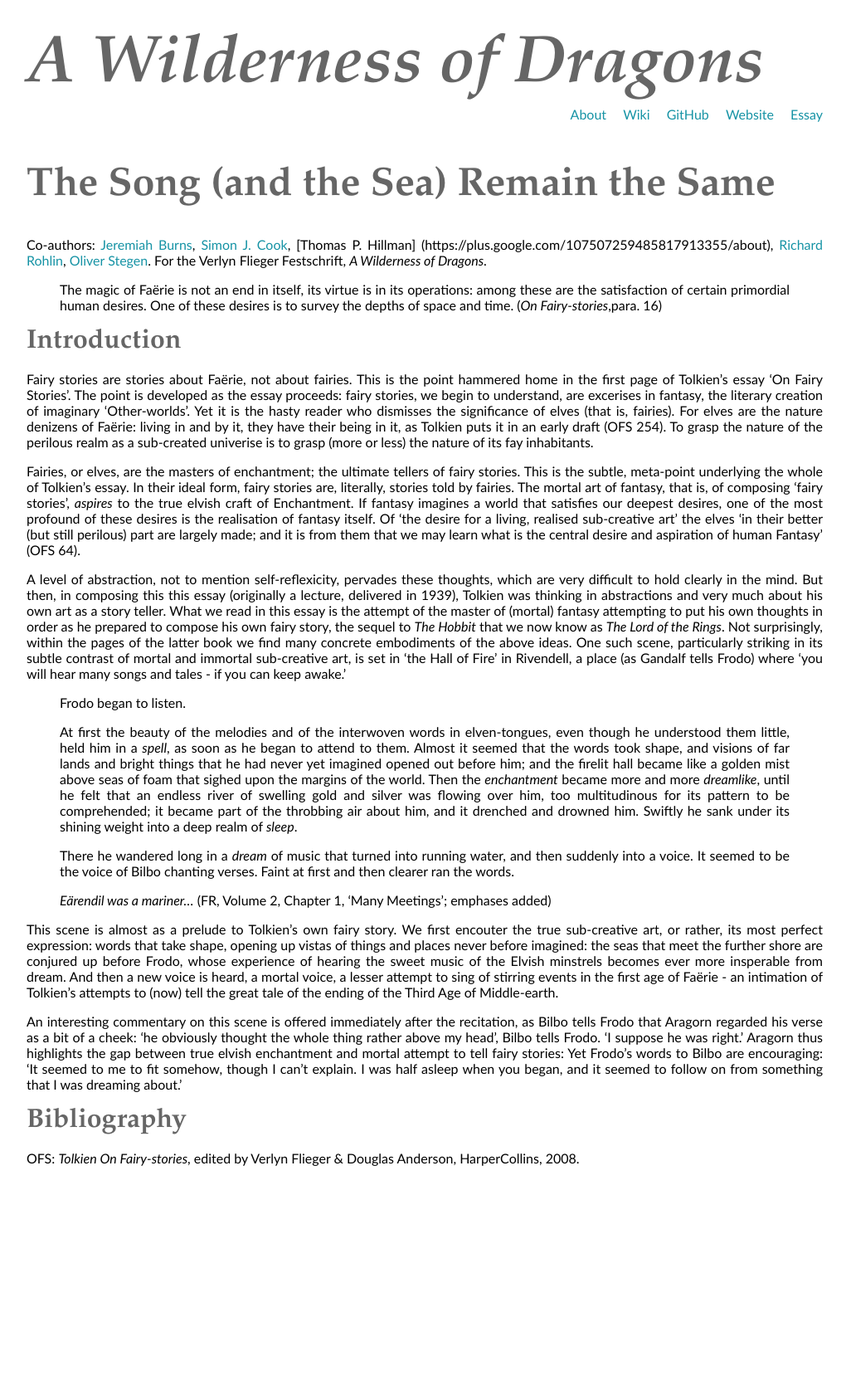
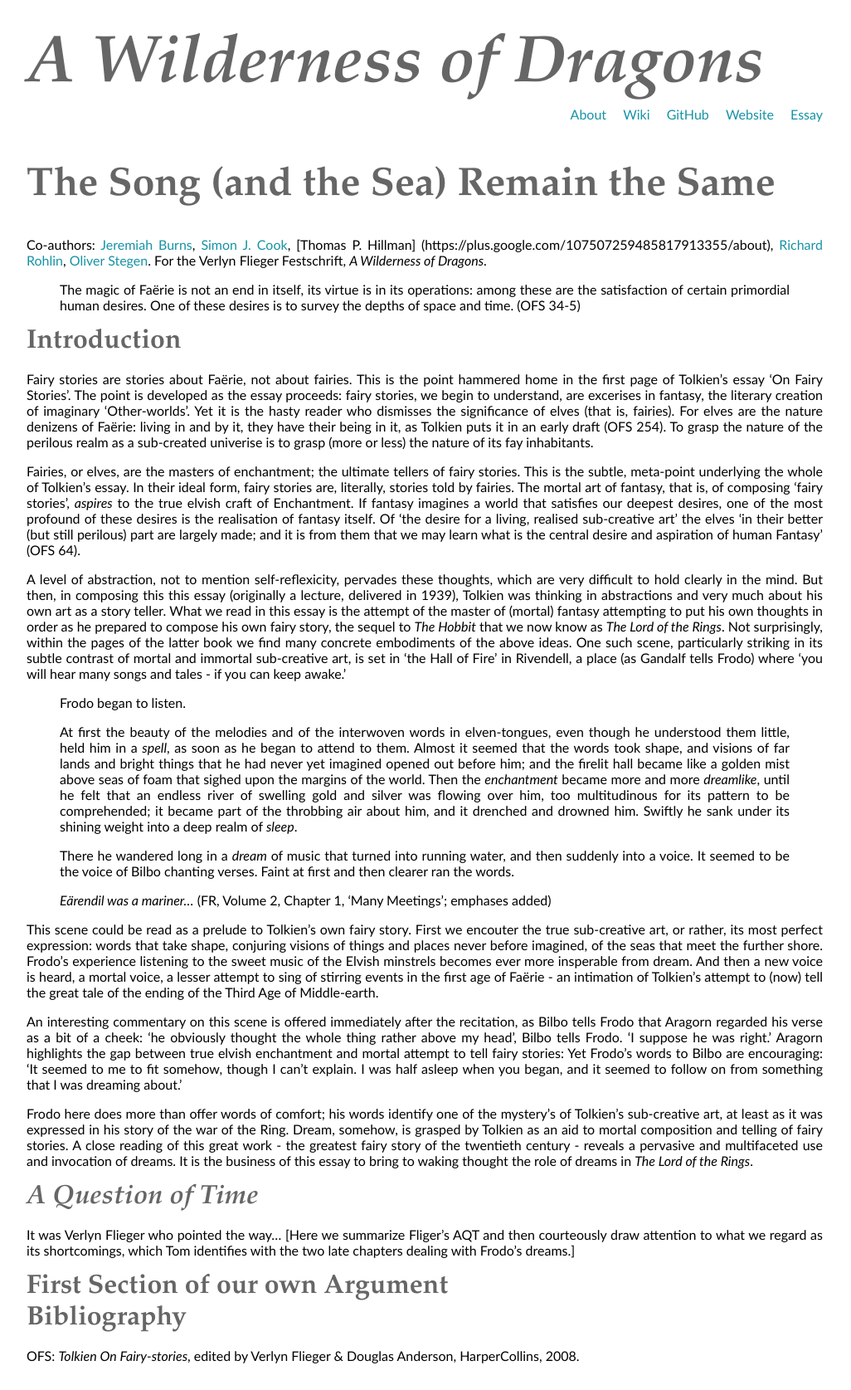
Before and after one commit to uoou/AWildernessOfDragons, a Jekyll site: the page built from essay.md, in a window 1280 px wide. Shown: the whole page at 83% size, without its empty margins (0-1026 px from the left). Built offline with Jekyll 4.4.1, drawn with Linux system fonts in a browser that asks for light colours; Markdown is read by kramdown in place of the engine named in the settings; before the commit the page ends 1437 px from its top, so only the background shows below that.

Commit message:
Update essay.md

```diff
--- a/essay.md
+++ b/essay.md
@@ -5,7 +5,7 @@ title: "The Song (and the Sea) Remain the Same"
 Co-authors: [Jeremiah Burns](https://plus.google.com/+JeremiahBurns/about), [Simon J. Cook](https://plus.google.com/+simoncook/about), [Thomas P. Hillman] (https://plus.google.com/107507259485817913355/about), [Richard Rohlin](https://plus.google.com/+RichardRohlin/about), [Oliver Stegen](https://plus.google.com/+OliverStegen/about). For the Verlyn Flieger Festschrift, *A Wilderness of Dragons*.
 
 
->The magic of Faërie is not an end in itself, its virtue is in its operations: among these are the satisfaction of certain primordial human desires. One of these desires is to survey the depths of space and time. (*On Fairy-stories*,para. 16)
+>The magic of Faërie is not an end in itself, its virtue is in its operations: among these are the satisfaction of certain primordial human desires. One of these desires is to survey the depths of space and time. (OFS 34-5)
 
 ###Introduction
 
@@ -23,15 +23,19 @@ A level of abstraction, not to mention self-reflexicity, pervades these thoughts
 
 >*Eärendil was a mariner...*      (FR, Volume 2, Chapter 1, 'Many Meetings'; emphases added)
 
-This scene is almost as a prelude to Tolkien's own fairy story. We first encouter the true sub-creative art, or rather, its most perfect expression: words that take shape, opening up vistas of things and places never before imagined: the seas that meet the further shore are conjured up before Frodo, whose experience of hearing the sweet music of the Elvish minstrels becomes ever more insperable from dream. And then a new voice is heard, a mortal voice, a lesser attempt to sing of stirring events in the first age of Faërie - an intimation of Tolkien's attempts to (now) tell the great tale of the ending of the Third Age of Middle-earth.
+This scene could be read as a prelude to Tolkien's own fairy story. First we encouter the true sub-creative art, or rather, its most perfect expression: words that take shape, conjuring visions of things and places never before imagined, of the seas that meet the further shore. Frodo's experience listening to the sweet music of the Elvish minstrels becomes ever more insperable from dream. And then a new voice is heard, a mortal voice, a lesser attempt to sing of stirring events in the first age of Faërie - an intimation of Tolkien's attempt to (now) tell the great tale of the ending of the Third Age of Middle-earth.
 
-An interesting commentary on this scene is offered immediately after the recitation, as Bilbo tells Frodo that Aragorn regarded his verse as a bit of a cheek: 'he obviously thought the whole thing rather above my head', Bilbo tells Frodo. 'I suppose he was right.' Aragorn thus highlights the gap between true elvish enchantment and mortal attempt to tell fairy stories:  Yet Frodo's words to Bilbo are encouraging: 'It seemed to me to fit somehow, though I can't explain. I was half asleep when you began, and it seemed to follow on from something that I was dreaming about.'
+An interesting commentary on this scene is offered immediately after the recitation, as Bilbo tells Frodo that Aragorn regarded his verse as a bit of a cheek: 'he obviously thought the whole thing rather above my head', Bilbo tells Frodo. 'I suppose he was right.' Aragorn highlights the gap between true elvish enchantment and mortal attempt to tell fairy stories:  Yet Frodo's words to Bilbo are encouraging: 'It seemed to me to fit somehow, though I can't explain. I was half asleep when you began, and it seemed to follow on from something that I was dreaming about.'
+
+Frodo here does more than offer words of comfort; his words identify one of the mystery's of Tolkien's sub-creative art, at least as it was expressed in his story of the war of the Ring. Dream, somehow, is grasped by Tolkien as an aid to mortal composition and telling of fairy stories. A close reading of this great work - the greatest fairy story of the twentieth century - reveals a pervasive and multifaceted use and invocation of dreams. It is the business of this essay to bring to waking thought the role of dreams in *The Lord of the Rings*.
 
 
+###*A Question of Time*
+
+It was Verlyn Flieger who pointed the way... [Here we summarize Fliger's AQT and then courteously draw attention to what we regard as its shortcomings, which Tom identifies with the two late chapters dealing with Frodo's dreams.]
 
 
-
-
+###First Section of our own Argument
 
 
 ###Bibliography
```
